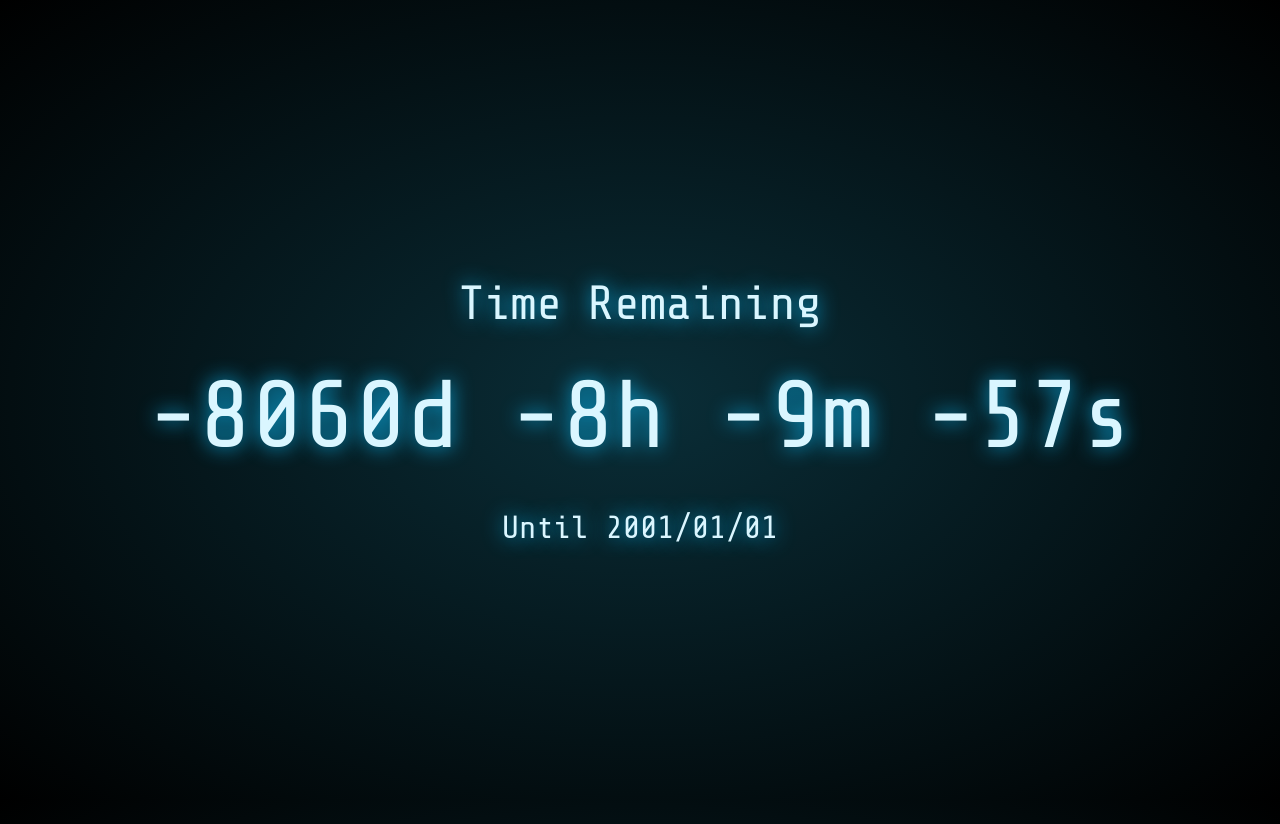
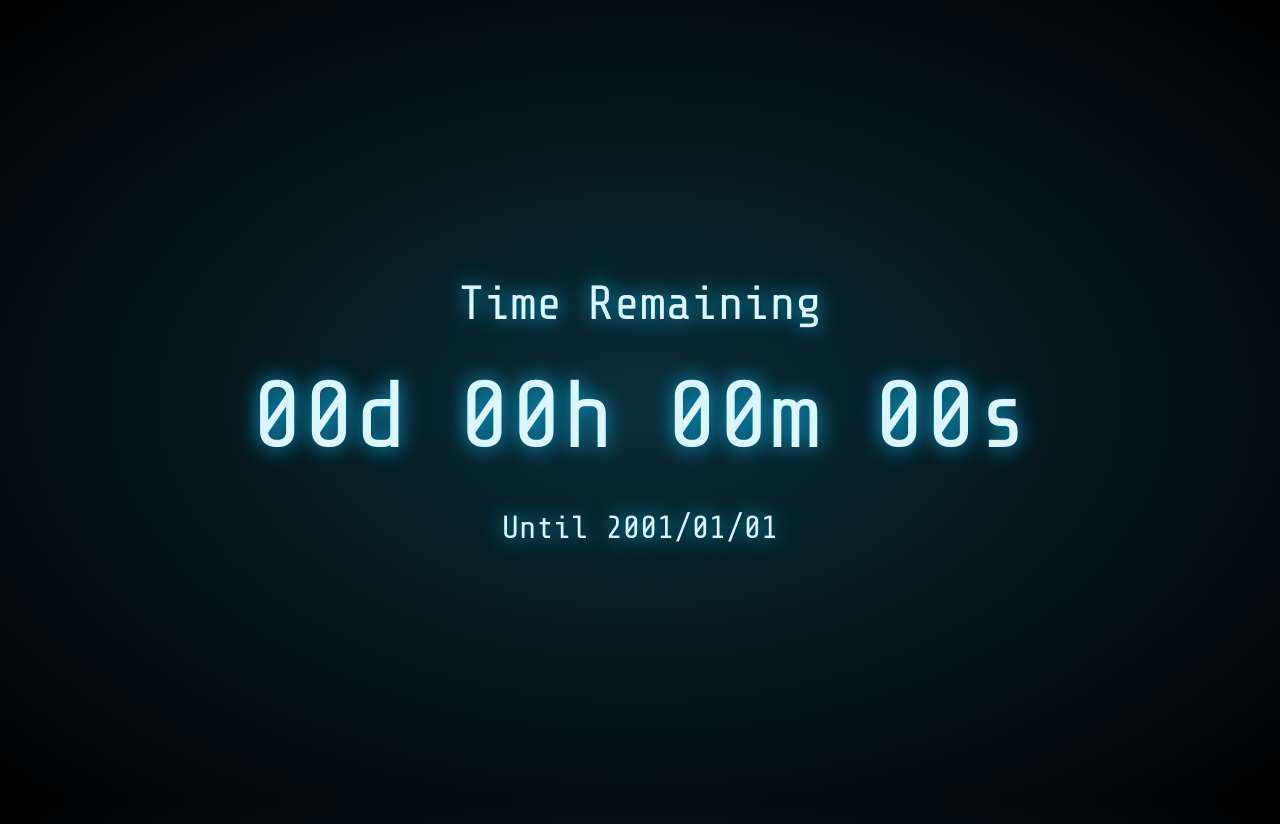
Before and after one commit to hikariyo/countdown, a Vue app: page /1/1/1 in a window 1280 px wide. Built offline with nearby package versions, Linux system fonts and the light colour scheme.

Commit message:
fix: show zeros when the countdown ends

```diff
--- a/src/components/Countdown.vue
+++ b/src/components/Countdown.vue
@@ -14,10 +14,23 @@ const clockTop = computed(() => `${windowHeight.value / 2 - clockHeight.value /
 
 const now = useNow()
 const untilDayjs = dayjs(until)
+
+const duration = computed(() => {
+  if (untilDayjs.isBefore(now.value))
+    return dayjs.duration(0)
+
+  return dayjs.duration(untilDayjs.diff(now.value))
+})
+
 const untilFormatted = untilDayjs.format('YYYY/MM/DD')
 const remainingFormatted = computed(() => {
-  const dur = dayjs.duration(untilDayjs.diff(now.value))
-  const days = Math.floor(dur.asDays())
+  const dur = duration.value
+
+  // Make days sized 2 at least.
+  let days = String(Math.floor(dur.asDays()))
+  if (days.length === 1)
+    days = `0${days}`
+
   const hms = dur.format('HH[h] mm[m] ss[s]')
   return `${days}d ${hms}`
 })
```
